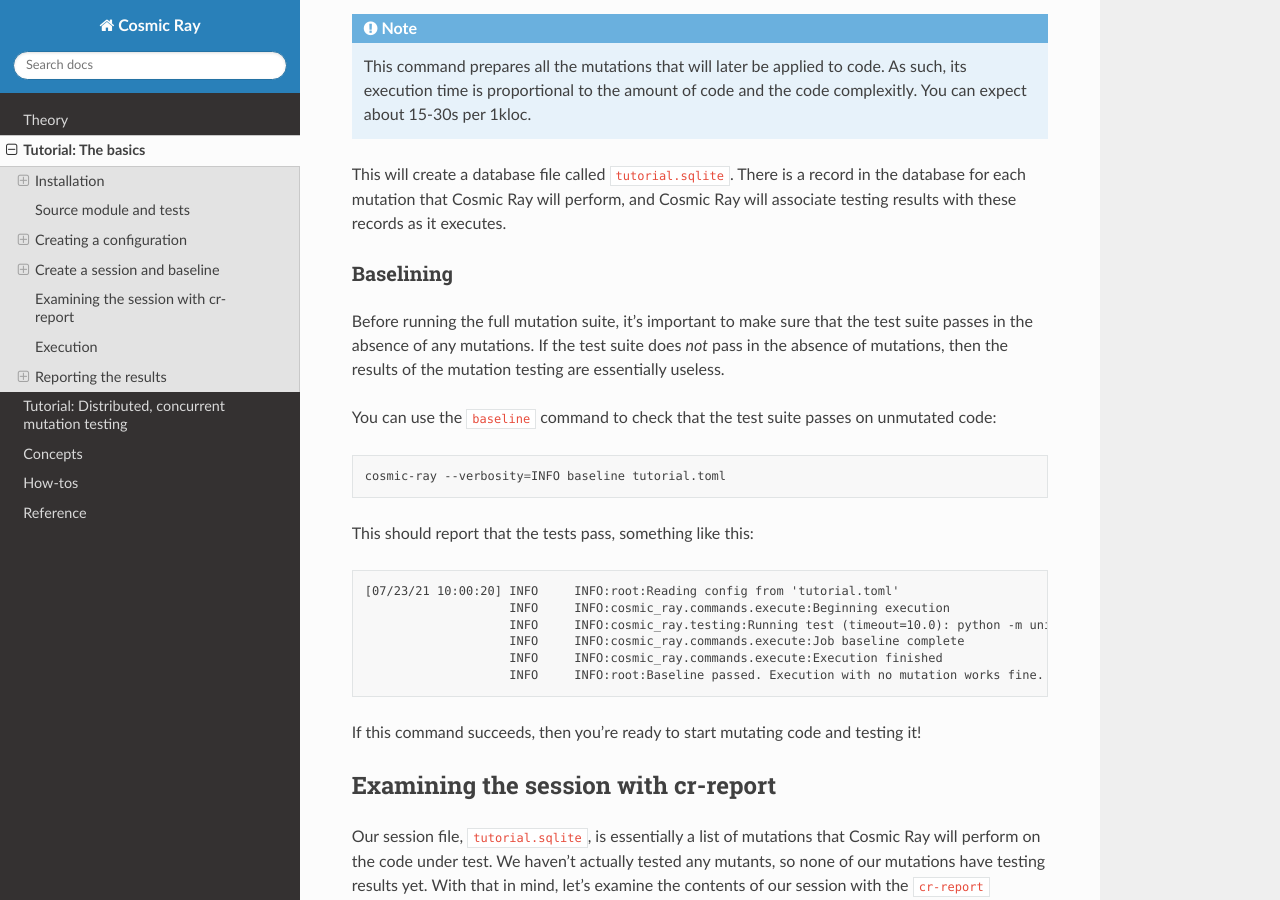
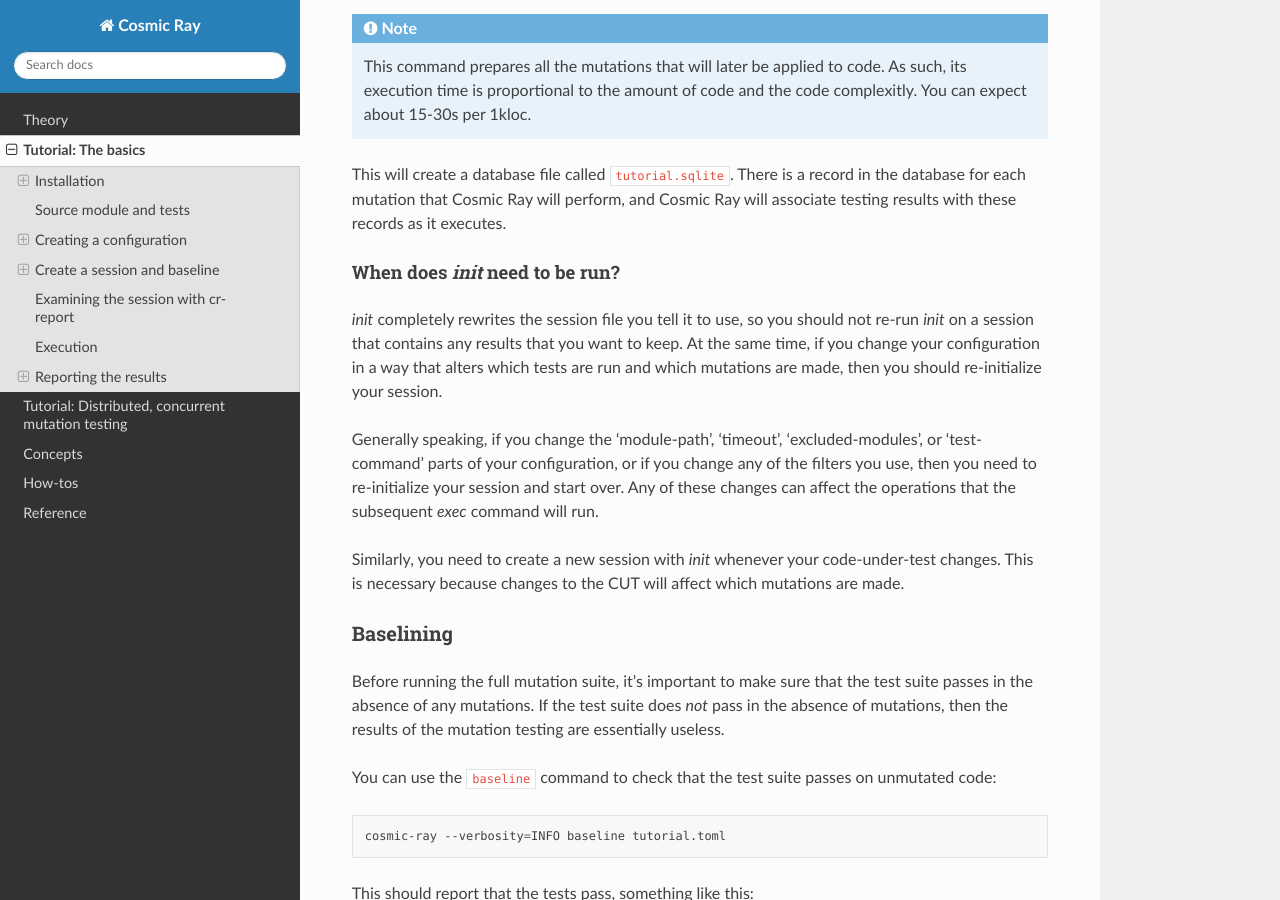
Before and after one commit to sixty-north/cosmic-ray, a Sphinx documentation site: the page built from docs/source/tutorials/intro/index.rst, in a window 1280 px wide and 900 px high, scrolled down 4895 px. Built offline with Sphinx 7.4.7 and the Read the Docs theme 2.0.0, drawn with Linux system fonts in a browser that asks for light colours.

Commit message:
Added some notes on when `init` needs to be run.

```diff
--- a/docs/source/tutorials/intro/index.rst
+++ b/docs/source/tutorials/intro/index.rst
@@ -207,6 +207,20 @@
 This will create a database file called ``tutorial.sqlite``. There is a record in the database for each mutation that
 Cosmic Ray will perform, and Cosmic Ray will associate testing results with these records as it executes.
 
+When does `init` need to be run?
+~~~~~~~~~~~~~~~~~~~~~~~~~~~~~~~~
+
+`init` completely rewrites the session file you tell it to use, so you should not re-run `init` on a session that
+contains any results that you want to keep. At the same time, if you change your configuration in a way that alters
+which tests are run and which mutations are made, then you should re-initialize your session.
+
+Generally speaking, if you change the 'module-path', 'timeout', 'excluded-modules', or 'test-command' parts of your
+configuration, or if you change any of the filters you use, then you need to re-initialize your session and start over.
+Any of these changes can affect the operations that the subsequent `exec` command will run.
+
+Similarly, you need to create a new session with `init` whenever your code-under-test changes. This is necessary because
+changes to the CUT will affect which mutations are made.
+
 Baselining
 ----------
 
```
